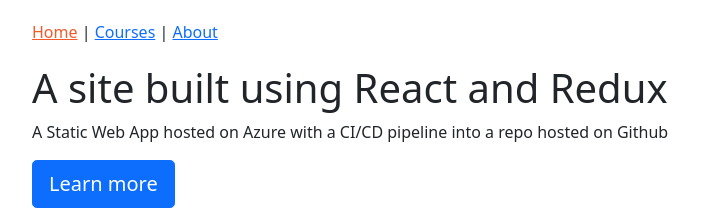
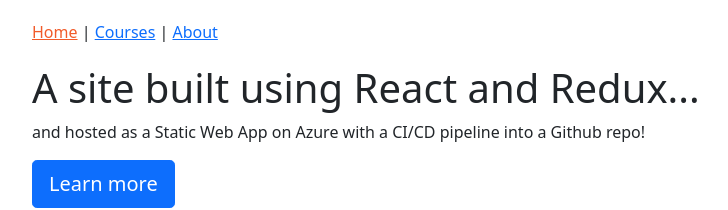
Before and after one commit to calacasa1/hw_react_web, a React app: page / in a window 1280 px wide. Shown: the top 210 px of the page, without its empty margins (195-923 px from the left). Built offline with nearby package versions, Linux system fonts and the light colour scheme.

Commit message:
Even better description

```diff
--- a/src/components/home/HomePage.js
+++ b/src/components/home/HomePage.js
@@ -3,8 +3,8 @@
 
 const HomePage = () => (
   <div className="jumbotron">
-    <h1>A site built using React and Redux</h1>
-    <p>A Static Web App hosted on Azure with a CI/CD pipeline into a repo hosted on Github</p>
+    <h1>A site built using React and Redux...</h1>
+    <p>and hosted as a Static Web App on Azure with a CI/CD pipeline into a Github repo!</p>
     <Link to="about" className="btn btn-primary btn-lg">
       Learn more
     </Link>
--- a/src/index.html
+++ b/src/index.html
@@ -2,7 +2,7 @@
 <html lang="en">
   <head>
     <meta charset="utf-8" />
-    <title>Static React Redux Baby!</title>
+    <title>Azure Static Web App Demo</title>
   </head>
 
   <body>
```
